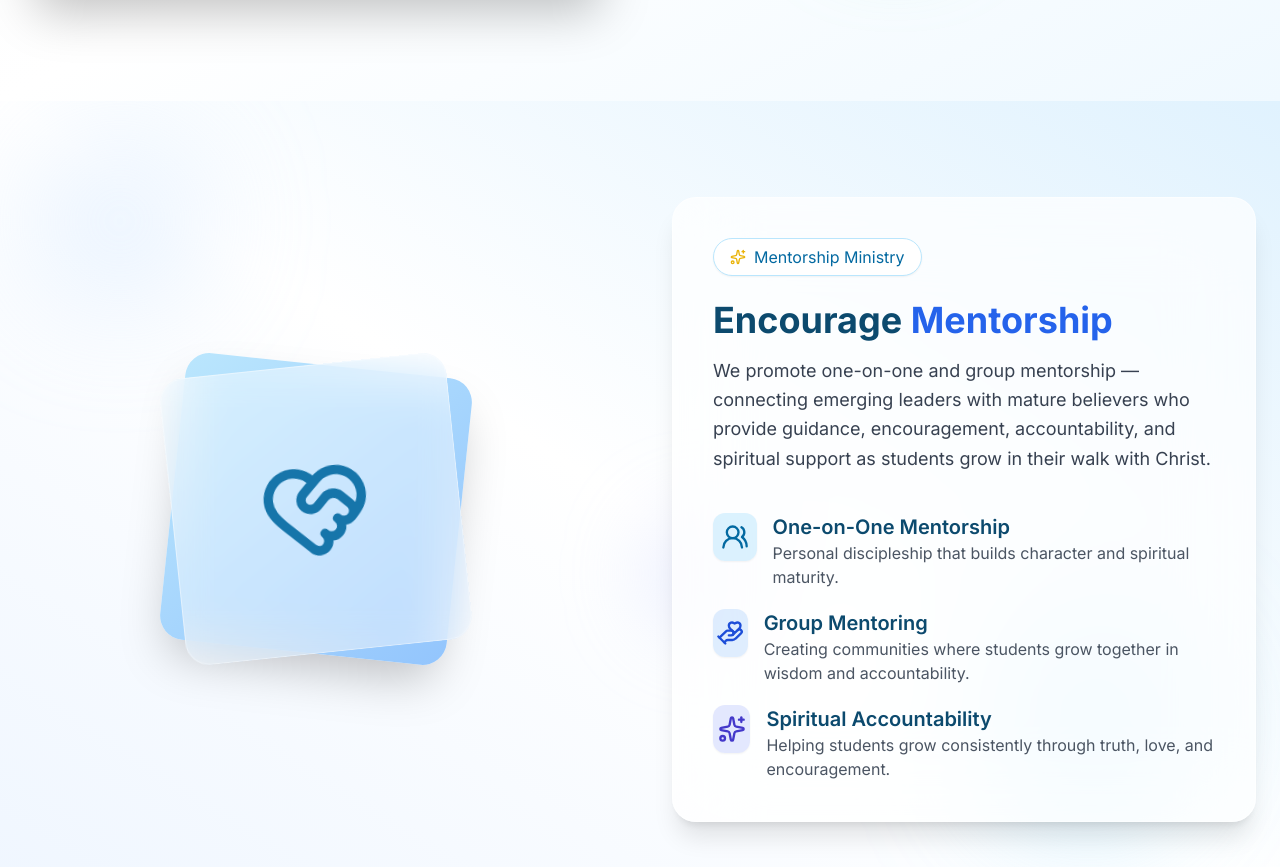
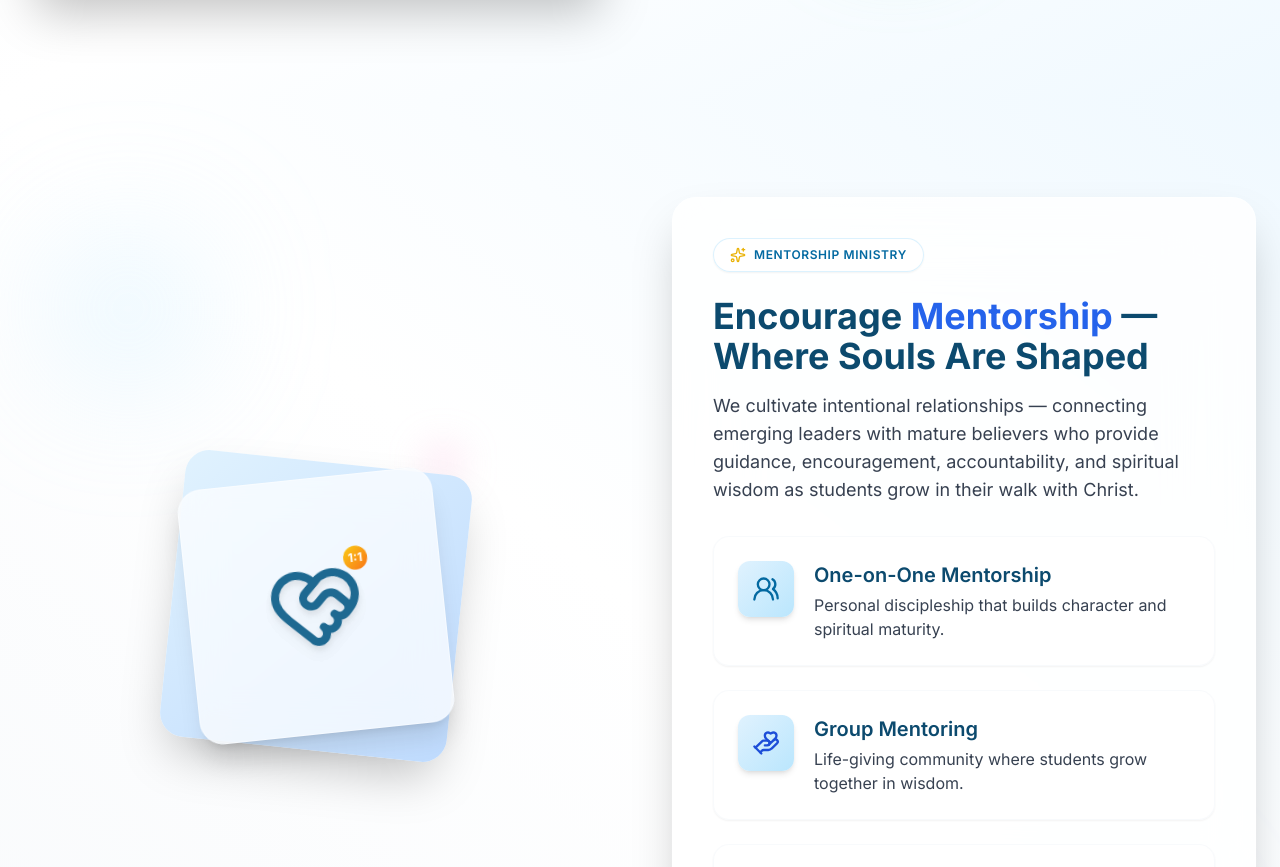
Before and after one commit to natisolomon26/evasue, a Next.js app: page /page/student/leadership in a window 1280 px wide. Shown: the part 1900-2767 px from the top of the page. Built offline with nearby package versions, Linux system fonts and the light colour scheme.

Commit message:
mentorship

```diff
--- a/src/components/student/MentorshipSection.tsx
+++ b/src/components/student/MentorshipSection.tsx
@@ -1,114 +1,145 @@
 "use client";
 
-import { motion } from "framer-motion";
+import { motion, useScroll, useTransform } from "framer-motion";
+import { useRef } from "react";
 import { HandHeart, Users2, Sparkles, HeartHandshake } from "lucide-react";
 
 export default function MentorshipSection() {
+  const sectionRef = useRef(null);
+  const { scrollYProgress } = useScroll({
+    target: sectionRef,
+    offset: ["start center", "end center"],
+  });
+
+  const shapeY = useTransform(scrollYProgress, [0, 1], ["0%", "15%"]);
+
   return (
-    <section className="relative py-24 bg-gradient-to-tr from-blue-50 via-white to-sky-100 overflow-hidden">
+    <section
+      ref={sectionRef}
+      className="relative py-16 md:py-24 bg-gradient-to-tr from-slate-50 via-white to-sky-50 overflow-hidden"
+    >
+      {/* Background Parallax Shapes */}
+      <motion.div className="absolute inset-0 pointer-events-none" style={{ y: shapeY }}>
+        <motion.div
+          className="absolute top-10 md:top-16 left-6 md:left-12 w-24 h-24 md:w-40 md:h-40 bg-sky-200/30 rounded-full blur-3xl"
+          animate={{ y: [-10, 10, -10], scale: [1, 1.05, 1] }}
+          transition={{ duration: 6, repeat: Infinity, ease: "easeInOut" }}
+        />
+        <motion.div
+          className="absolute bottom-10 md:bottom-24 right-10 md:right-24 w-32 h-32 md:w-56 md:h-56 bg-indigo-200/25 rounded-full blur-3xl"
+          animate={{ y: [15, -15, 15], scale: [1, 1.1, 1] }}
+          transition={{ duration: 8, repeat: Infinity, ease: "easeInOut" }}
+        />
+      </motion.div>
 
-      {/* Background floating shapes */}
-      <div className="absolute inset-0 pointer-events-none">
-        <div className="absolute top-10 left-10 w-40 h-40 bg-blue-200/40 rounded-full blur-3xl" />
-        <div className="absolute bottom-20 right-20 w-56 h-56 bg-sky-300/30 rounded-full blur-3xl" />
-        <div className="absolute top-1/2 left-1/2 w-32 h-32 bg-indigo-200/30 rounded-full blur-2xl" />
-      </div>
+      {/* Floating Hearts */}
+      <motion.div
+        className="absolute top-1/3 left-1/3 w-4 h-4 md:w-8 md:h-8 bg-pink-300/30 rounded-full blur-lg"
+        animate={{ y: [-15, 15, -15], scale: [1, 1.2, 1] }}
+        transition={{ duration: 4, repeat: Infinity, ease: "easeInOut" }}
+      />
+      <motion.div
+        className="absolute bottom-1/3 right-1/3 w-3 h-3 md:w-6 md:h-6 bg-red-300/30 rounded-full blur-lg"
+        animate={{ y: [10, -10, 10], scale: [1, 1.15, 1] }}
+        transition={{ duration: 5, repeat: Infinity, ease: "easeInOut" }}
+      />
 
-      <div className="relative max-w-7xl mx-auto px-6 grid md:grid-cols-2 gap-16">
+      {/* CONTENT GRID */}
+      <div className="relative max-w-7xl mx-auto px-4 md:px-6 grid grid-cols-1 md:grid-cols-2 gap-12 md:gap-16 items-center">
 
-        {/* Left Side Illustration */}
+        {/* LEFT ILLUSTRATION */}
         <motion.div
-          initial={{ opacity: 0, x: -40 }}
+          initial={{ opacity: 0, x: -50 }}
           whileInView={{ opacity: 1, x: 0 }}
-          transition={{ duration: 0.7 }}
+          transition={{ duration: 0.8, delay: 0.2 }}
           viewport={{ once: true }}
-          className="flex items-center justify-center"
+          className="flex justify-center order-1 md:order-none"
         >
-          <div className="relative">
-            <div className="w-72 h-72 bg-gradient-to-br from-sky-200 to-blue-300 rounded-3xl shadow-2xl rotate-6" />
-            <div className="absolute inset-0 w-72 h-72 bg-white/40 backdrop-blur-xl rounded-3xl border border-white/40 -rotate-6 flex items-center justify-center">
-              <HeartHandshake className="w-28 h-28 text-sky-700 opacity-90" />
+          <div className="relative group scale-90 sm:scale-100">
+            <div className="w-56 h-56 md:w-72 md:h-72 bg-gradient-to-br from-sky-100 to-blue-200 rounded-3xl shadow-2xl rotate-6 transition-transform duration-500 group-hover:rotate-12" />
+
+            <div className="absolute inset-3 md:inset-4 w-52 h-52 md:w-64 md:h-64 bg-white/70 backdrop-blur-xl rounded-3xl border border-white/40 -rotate-6 flex items-center justify-center shadow-xl transition-all duration-500">
+              <motion.div whileHover={{ scale: 1.05 }} className="relative">
+                <HeartHandshake className="w-16 h-16 md:w-24 md:h-24 text-sky-800 opacity-90 drop-shadow-lg" />
+                <div className="absolute -top-1 -right-1 md:-top-2 md:-right-2 w-4 h-4 md:w-6 md:h-6 bg-gradient-to-br from-yellow-400 to-orange-500 rounded-full flex items-center justify-center text-[8px] md:text-xs font-bold text-white">
+                  1:1
+                </div>
+              </motion.div>
             </div>
           </div>
         </motion.div>
 
-        {/* Right Content */}
+        {/* RIGHT TEXT CONTENT */}
         <motion.div
-          initial={{ opacity: 0, x: 40 }}
+          initial={{ opacity: 0, x: 50 }}
           whileInView={{ opacity: 1, x: 0 }}
-          transition={{ duration: 0.7 }}
+          transition={{ duration: 0.8, delay: 0.4 }}
           viewport={{ once: true }}
-          className="bg-white/70 backdrop-blur-2xl p-10 rounded-3xl shadow-xl border border-white/50"
+          className="bg-white/80 backdrop-blur-2xl p-6 md:p-10 rounded-3xl shadow-2xl border border-white/40 relative"
         >
-          <div className="inline-flex items-center gap-2 px-4 py-1.5 border border-sky-200 text-sky-700 bg-white rounded-full shadow-sm mb-6">
-            <Sparkles className="w-4 h-4 text-yellow-500" />
-            Mentorship Ministry
+          {/* Badge */}
+          <div className="inline-flex items-center gap-2 px-3 py-1.5 md:px-4 md:py-2 bg-white/90 rounded-full border border-sky-200/50 shadow-sm mb-4 md:mb-6">
+            <Sparkles className="w-3 h-3 md:w-4 md:h-4 text-yellow-500" />
+            <span className="text-[10px] md:text-xs font-semibold text-sky-700 uppercase tracking-wider">
+              Mentorship Ministry
+            </span>
           </div>
 
-          <h2 className="text-3xl md:text-4xl font-bold text-sky-900 mb-4">
-            Encourage <span className="text-blue-600">Mentorship</span>
+          {/* Title */}
+          <h2 className="text-2xl md:text-4xl font-bold text-sky-900 mb-4">
+            Encourage <span className="text-blue-600">Mentorship</span> —
+            <span className="block md:inline">Where Souls Are Shaped</span>
           </h2>
 
-          <p className="text-gray-700 text-lg leading-relaxed">
-            We promote one-on-one and group mentorship — connecting emerging
-            leaders with mature believers who provide guidance, encouragement,
-            accountability, and spiritual support as students grow in their walk
-            with Christ.
+          {/* Description */}
+          <p className="text-gray-700 text-base md:text-lg leading-relaxed mb-8">
+            We cultivate intentional relationships — connecting emerging leaders
+            with mature believers who provide guidance, encouragement, accountability,
+            and spiritual wisdom as students grow in their walk with Christ.
           </p>
 
-          {/* Mentorship Benefits */}
-          <div className="mt-10 space-y-5">
+          {/* Benefits */}
+          <div className="space-y-5 md:space-y-6">
+            {[
+              {
+                icon: <Users2 className="w-6 h-6 md:w-7 md:h-7 text-sky-700" />,
+                title: "One-on-One Mentorship",
+                desc: "Personal discipleship that builds character and spiritual maturity."
+              },
+              {
+                icon: <HandHeart className="w-6 h-6 md:w-7 md:h-7 text-blue-700" />,
+                title: "Group Mentoring",
+                desc: "Life-giving community where students grow together in wisdom."
+              },
+              {
+                icon: <Sparkles className="w-6 h-6 md:w-7 md:h-7 text-indigo-700" />,
+                title: "Spiritual Accountability",
+                desc: "Walking in truth with consistent encouragement and prayer."
+              },
+            ].map((item, index) => (
+              <motion.div
+                key={index}
+                initial={{ opacity: 0, x: -20, y: 10 }}
+                whileInView={{ opacity: 1, x: 0, y: 0 }}
+                transition={{ duration: 0.5, delay: 0.4 + index * 0.1 }}
+                viewport={{ once: true }}
+                className="flex gap-4 md:gap-5 p-4 md:p-6 bg-white/60 backdrop-blur-sm rounded-2xl border border-slate-100/50 shadow-sm hover:shadow-xl transition-all"
+              >
+                <div className="flex-shrink-0 w-12 h-12 md:w-14 md:h-14 rounded-xl bg-gradient-to-br from-sky-100 to-sky-200 flex items-center justify-center shadow-md">
+                  {item.icon}
+                </div>
 
-            <motion.div
-              initial={{ opacity: 0, y: 20 }}
-              whileInView={{ opacity: 1, y: 0 }}
-              transition={{ duration: 0.5, delay: 0.1 }}
-              viewport={{ once: true }}
-              className="flex gap-4 items-start"
-            >
-              <div className="w-12 h-12 rounded-xl bg-sky-200/50 flex items-center justify-center shadow-sm">
-                <Users2 className="w-7 h-7 text-sky-700" />
-              </div>
-              <div>
-                <h4 className="text-xl font-semibold text-sky-900">One-on-One Mentorship</h4>
-                <p className="text-gray-600">Personal discipleship that builds character and spiritual maturity.</p>
-              </div>
-            </motion.div>
-
-            <motion.div
-              initial={{ opacity: 0, y: 20 }}
-              whileInView={{ opacity: 1, y: 0 }}
-              transition={{ duration: 0.5, delay: 0.2 }}
-              viewport={{ once: true }}
-              className="flex gap-4 items-start"
-            >
-              <div className="w-12 h-12 rounded-xl bg-blue-200/50 flex items-center justify-center shadow-sm">
-                <HandHeart className="w-7 h-7 text-blue-700" />
-              </div>
-              <div>
-                <h4 className="text-xl font-semibold text-sky-900">Group Mentoring</h4>
-                <p className="text-gray-600">Creating communities where students grow together in wisdom and accountability.</p>
-              </div>
-            </motion.div>
-
-            <motion.div
-              initial={{ opacity: 0, y: 20 }}
-              whileInView={{ opacity: 1, y: 0 }}
-              transition={{ duration: 0.5, delay: 0.3 }}
-              viewport={{ once: true }}
-              className="flex gap-4 items-start"
-            >
-              <div className="w-12 h-12 rounded-xl bg-indigo-200/50 flex items-center justify-center shadow-sm">
-                <Sparkles className="w-7 h-7 text-indigo-700" />
-              </div>
-              <div>
-                <h4 className="text-xl font-semibold text-sky-900">Spiritual Accountability</h4>
-                <p className="text-gray-600">Helping students grow consistently through truth, love, and encouragement.</p>
-              </div>
-            </motion.div>
-
+                <div>
+                  <h4 className="text-lg md:text-xl font-semibold text-sky-900 mb-1">
+                    {item.title}
+                  </h4>
+                  <p className="text-gray-700 text-sm md:text-base">
+                    {item.desc}
+                  </p>
+                </div>
+              </motion.div>
+            ))}
           </div>
-
         </motion.div>
       </div>
     </section>
```
